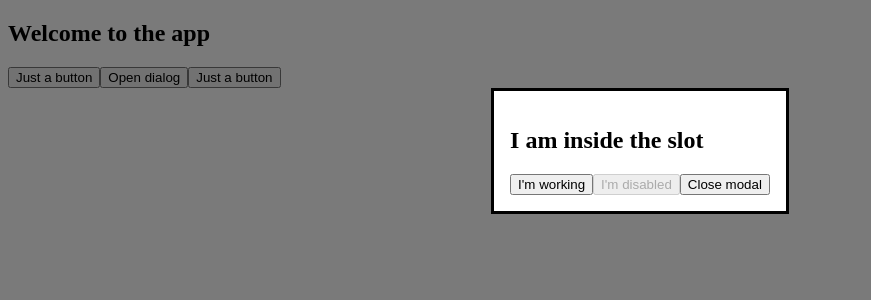
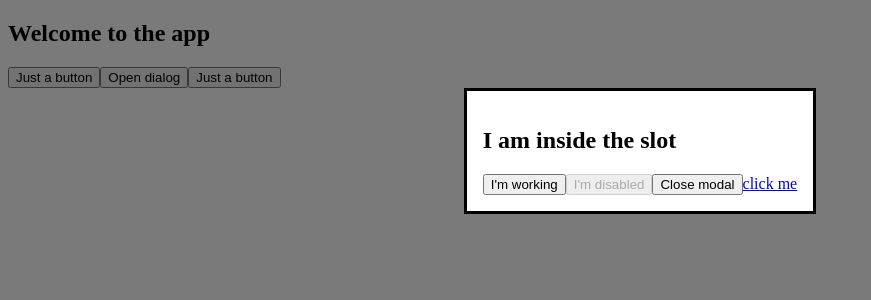
Before and after one commit to Meital-Lazarovich/dialog-proj, a React (Create React App) app: page / in a window 1280 px wide. Both pictures are taken after a click on the button "Open dialog". Shown: the top 300 px of the page, without its empty margins (0-871 px from the left). Built offline with nearby package versions, Linux system fonts and the light colour scheme.

Commit message:
tab-cycled focus is trapped inside dialog

```diff
--- a/package.json
+++ b/package.json
@@ -7,6 +7,7 @@
     "@testing-library/jest-dom": "^4.2.4",
     "@testing-library/react": "^9.4.0",
     "@testing-library/user-event": "^7.2.1",
+    "focus-trap-react": "^6.0.0",
     "gh-pages": "^2.0.1",
     "node-sass": "^4.13.0",
     "react": "^16.12.0",
--- a/src/components/DialogBox.js
+++ b/src/components/DialogBox.js
@@ -1,38 +1,41 @@
 import React, { useEffect } from 'react';
-import ReactDOM from 'react-dom'
+import ReactDOM from 'react-dom';
+import FocusTrap from 'focus-trap-react';
 
 const DialogBox = (props) => {
+
+    useEffect(() => {
+        const contentFocusedEl = document.activeElement;
+        const contentEls = document.querySelectorAll('body > div:not(#dialogPlaceholder)');
+        contentEls.forEach(el => el.setAttribute('aria-hidden', true));
+        document.addEventListener('keydown', handleKeydown);
+
+        return () => {
+            contentFocusedEl.focus()
+            contentEls.forEach(el => el.removeAttribute('aria-hidden'))
+            document.removeEventListener('keydown', handleKeydown);
+        };
+    });
+
     const handleKeydown = ({ key }) => {
         if (key === 'Escape') return hideDialog();
-            // Trapping the tab inside the component without using 'focus-trap' package:
-            console.log('key', key);
     }
 
     const hideDialog = () => {
         props.onClose();
     }
 
-        useEffect(() => {
-            const contentFocusedEl = document.activeElement
-            const contentEls = document.querySelectorAll('body > div:not(#dialogPlaceholder)')
-            contentEls.forEach(el => el.setAttribute('aria-hidden', true))
-            document.addEventListener("keydown", handleKeydown);
-            return () => {
-                contentFocusedEl.focus()
-                contentEls.forEach(el => el.removeAttribute('aria-hidden'))
-                document.removeEventListener("keydown", handleKeydown);
-            };
-        });
-
     return ReactDOM.createPortal(
-            <section className={props.className} style={props.style}>
-                <div className="visual-overlay" onClick={hideDialog} ></div>
-                <dialog style={{ display: 'block' }}>
+        <FocusTrap>
+            <section className={props.className} >
+                <div className="visual-overlay" onClick={hideDialog} style={props.style?.visualOverlay}></div>
+                <dialog style={{ display: 'block', ...props.style?.dialog }}>
                     <div role="document">
                         {props.children}
                     </div>
                 </dialog>
-            </section>,
+            </section>
+        </FocusTrap>,
         document.getElementById('dialogPlaceholder')
     )
 }
--- a/src/views/MainContent.js
+++ b/src/views/MainContent.js
@@ -10,6 +10,20 @@ class MainContent extends Component {
         this.setState({ isDialogOpen: isOpen })
     }
 
+    modalStyle = {
+        dialog: {
+            color: 'green'
+        },
+        visualOverlay: {
+            height: '100vh',
+            width: '100vw',
+            backgroundColor: '#00000085',
+            position: 'fixed',
+            top: 0,
+            left: 0
+        }
+    }
+
     render() {
         const { isDialogOpen } = this.state
         return (
@@ -19,13 +33,18 @@ class MainContent extends Component {
                 <button onClick={() => this.setDialogIsOpen(true)}>Open dialog</button>
                 {isDialogOpen &&
                     <DialogBox
+                        // The styling can be controlled by passing a className
+                        // that has it's own style, or by passing a style object:
                         className="modal"
+                        // style={this.modalStyle}
+
                         isDialogOpen={isDialogOpen}
                         onClose={() => this.setDialogIsOpen(false)}>
                         <h2>I am inside the slot</h2>
-                        <button>I'm working</button>
+                        <button onClick={() => console.log('clickeddd')}>I'm working</button>
                         <button disabled>I'm disabled</button>
                         <button onClick={() => this.setDialogIsOpen(false)}>Close modal</button>
+                        <a href="https://www.w3schools.com">click me</a>
                     </DialogBox>}
                 <button>Just a button</button>
             </section >
```
Also changed, not shown: 1 other file (tests, documents, lock files or other folders). Lines whose indentation alone changed are shown as unchanged.
